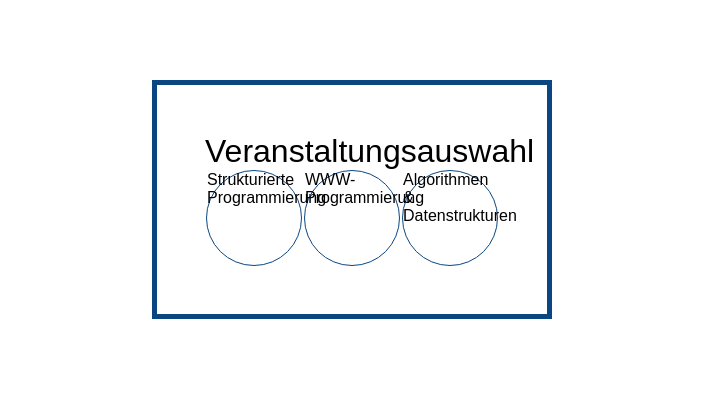
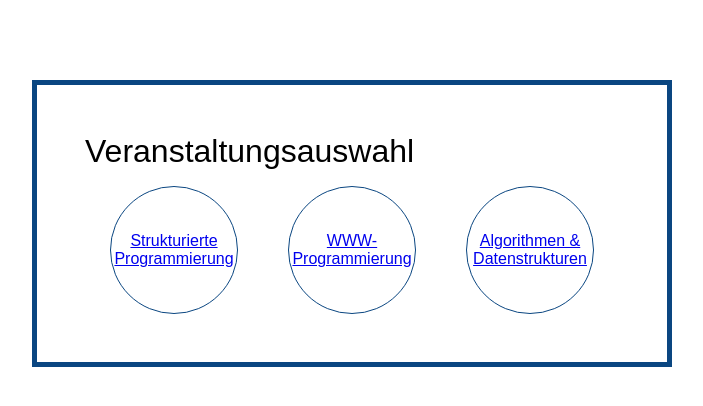
Before and after one commit to fschoenfeldt/studtastic-semesterprojekt, a website: page views/overview.html in a window 1280 px wide. Shown: the whole page, without its empty margins (288-991 px from the left). Drawn offline with nearby package versions, Linux system fonts and the light colour scheme; files that its build step writes are made by us from their sources; a web font is replaced by a local one.

Commit message:
update event selector

```diff
--- a/scss/_layout.scss
+++ b/scss/_layout.scss
@@ -4,6 +4,10 @@ body,
 html {
     height: 100%;
     font-family: Arial, Helvetica, sans-serif;
+}
+
+h1 {
+    margin-bottom: 1rem;
 }
 
 body {
--- a/scss/components/_eventselection.scss
+++ b/scss/components/_eventselection.scss
@@ -1,5 +1,5 @@
 div.eventselection {
-    width: 25rem;
+    width: 40rem;
     margin: 0 auto;
     padding: $spacing*3;
     border: thick solid $grey;
@@ -9,10 +9,13 @@ div.eventselection {
         justify-content: space-around;
 
         li.event {
-            height: $spacing*6;
-            width: $spacing*6;
+            display: flex;
+            align-items: center;
+            height: $spacing*8;
+            width: $spacing*8;
             border: thin solid $dark-blue;
             border-radius: 50%;
+            text-align: center;
         }
     }
 }
--- a/views/overview.html
+++ b/views/overview.html
@@ -5,9 +5,9 @@
     <div class="eventselection">
         <h1>Veranstaltungsauswahl</h1>
         <ul class="events">
-            <li class="event">Strukturierte Programmierung</li>
-            <li class="event">WWW-Programmierung</li>
-            <li class="event">Algorithmen & Datenstrukturen</li>
+            <a href="#"><li class="event"><span class="event--title">Strukturierte Programmierung</span></li></a>
+            <a href="#"><li class="event"><span class="event--title">WWW-Programmierung</span></li></a>
+            <a href="#"><li class="event"><span class="event--title">Algorithmen & Datenstrukturen</span></li></a>
         </ul>
     </div>
 {% endblock %}
```
Also changed, not shown: web/css/studtastic.css, 1 other file.
